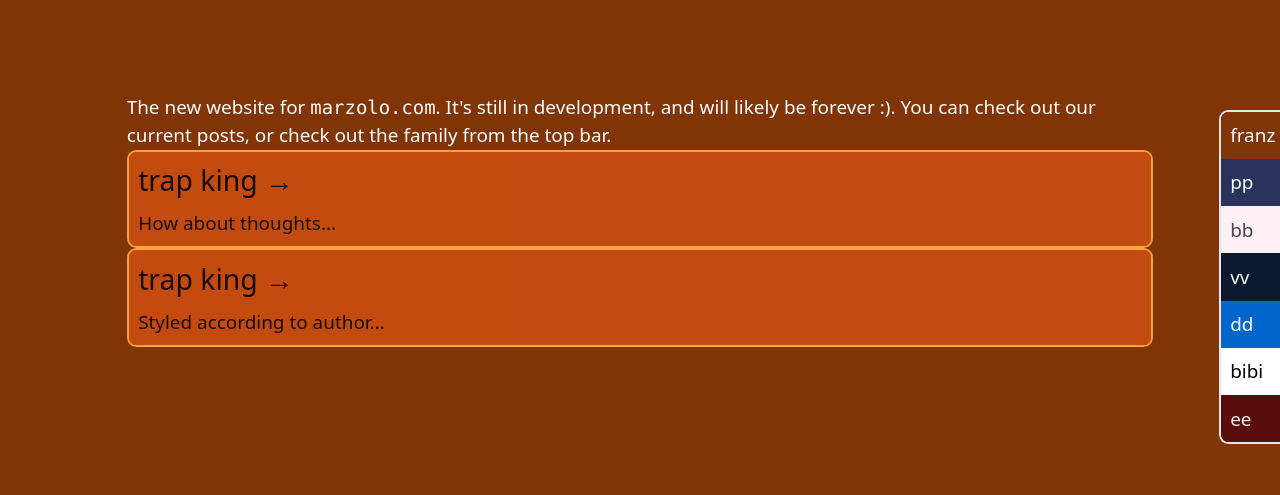
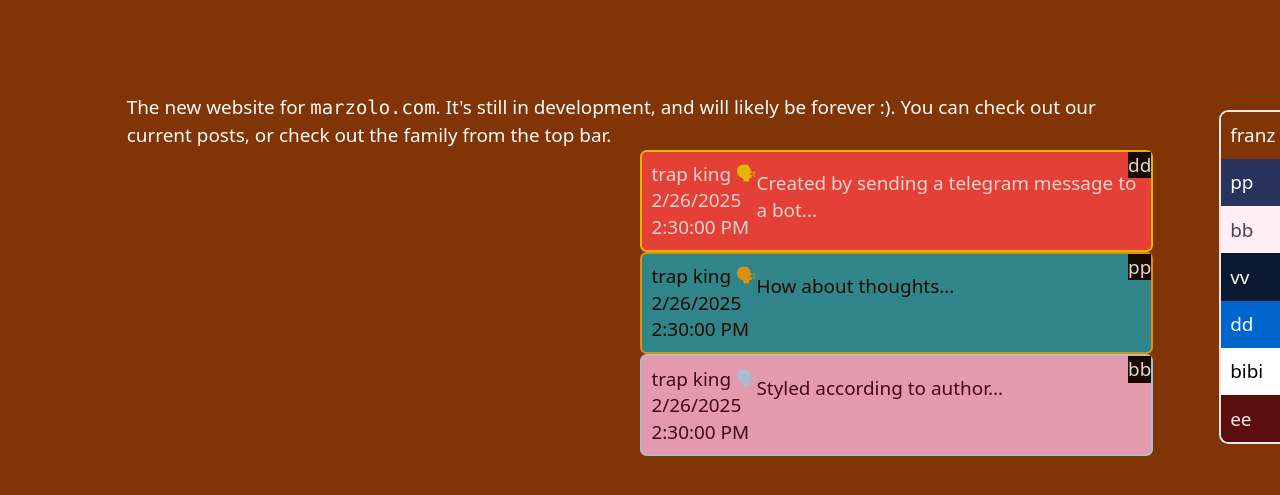
Before and after one commit to pollomarzo/web-marzolo, an Astro site: page / in a window 1280 px wide. Shown: the part 123-618 px from the top of the page. Built offline with nearby package versions, Linux system fonts and the light colour scheme; Astro itself is replaced by a stand-in of ours.

Commit message:
start on ThoughtCard component, refactor theme handling

```diff
--- a/src/components/ThemeButton.astro
+++ b/src/components/ThemeButton.astro
@@ -1,5 +1,5 @@
 ---
-import { ThemeConfig } from "../config/themes";
+import { type ThemeConfig } from "../config/themes";
 export interface Props {
     theme: ThemeConfig;
 }
--- /dev/null
+++ b/src/components/ThoughtCard.astro
@@ -0,0 +1,84 @@
+---
+import { themeInCssVar, type ThemeConfig } from "../config/themes";
+
+export interface Props {
+    author: string;
+    theme: ThemeConfig | string;
+    body: string;
+    emoji: string | null;
+    datetime: string;
+}
+
+const { author, theme, body, emoji, datetime } = Astro.props as Props;
+const [date, time] = new Date(datetime).toLocaleString("en-US").split(", ");
+---
+
+<li style={themeInCssVar(theme)} class="link-card" data-author={theme}>
+    <div class="d-flex flex-column">
+        <h3 class="whitespace-nowrap">
+            {author}
+            <span id="talk_emoji">🗣</span>
+        </h3>
+        <div>
+            <div>{date}</div>
+            <div>{time}</div>
+        </div>
+    </div>
+    <p>
+        {body}
+    </p>
+</li>
+<style>
+    .link-card {
+        list-style: none;
+        display: flex;
+        border: 2px solid var(--color-accent);
+        border-radius: 0.5rem;
+        transition: border-color 0.3s ease;
+        position: relative;
+    }
+    .link-card::before {
+        content: attr(data-author);
+        position: absolute;
+        top: 0px;
+        right: 0px;
+        background-color: black;
+        color: white;
+    }
+
+    .link-card:is(:hover, :focus-within) {
+        border-color: transparent;
+    }
+
+    .link-card {
+        width: 100%;
+        text-decoration: none;
+        line-height: 1.4;
+        padding: 0.5em 0.5em;
+        border-radius: 0.35rem;
+        color: var(--color-header-text);
+        background-color: var(--color-header);
+        opacity: 0.8;
+    }
+
+    h2 {
+        margin: 0;
+        transition: color 0.6s cubic-bezier(0.22, 1, 0.36, 1);
+    }
+
+    p {
+        margin-top: 0.5rem;
+        margin-bottom: 0;
+    }
+
+    #talk_emoji {
+        display: inline-block;
+        transition: transform 0.3s cubic-bezier(0.22, 1, 0.36, 1);
+        color: var(--color-accent);
+    }
+
+    .link-card:is(:hover, :focus-within) #talk_emoji {
+        will-change: transform;
+        transform: translateX(2px);
+    }
+</style>
--- a/src/config/themes.ts
+++ b/src/config/themes.ts
@@ -102,7 +102,7 @@ function isString(data: unknown): data is string {
     return typeof data === 'string';
 };
 
-export function applyTheme(theme: ThemeConfig | string) {
+export function getTheme(theme: ThemeConfig | string) {
     if (isString(theme)) {
         let t = themes.find((t) => t.class === theme)
         if (!t) {
@@ -111,12 +111,21 @@ export function applyTheme(theme: ThemeConfig | string) {
         }
         theme = t
     }
+    return theme
+}
+
+export function applyTheme(theme: ThemeConfig | string, parent = document.documentElement) {
+    theme = getTheme(theme)
     for (const [prop, value] of Object.entries(theme.colors)) {
-        document.documentElement.style.setProperty(prop, value);
-        document.documentElement.classList.remove(
-            ...themes.map((theme) => theme.class),
-        );
-        document.documentElement.classList.add(theme.class);
+        parent.style.setProperty(prop, value);
+        // if (parent === document.documentElement)
+        // document.documentElement.classList.remove(
+        //     ...themes.map((theme) => theme.class),
+        // );
+        // document.documentElement.classList.add(theme.class);
 
     }
 }
+export function themeInCssVar(theme: ThemeConfig | string) {
+    return Object.entries(getTheme(theme).colors).reduce((p, c) => p + `;${c[0]}:${c[1]}`, "")
+}
--- a/src/pages/index.astro
+++ b/src/pages/index.astro
@@ -3,6 +3,7 @@ import Card from "~/components/Card.astro";
 import Layout from "../layouts/Layout.astro";
 import { getCollection } from "astro:content";
 const thoughts = await getCollection("thoughts");
+import ThoughtCard from "~/components/ThoughtCard.astro";
 ---
 
 <Layout page="">
@@ -12,13 +13,25 @@ const thoughts = await getCollection("thoughts");
       >posts</a
     >, or check out the family from the top bar.
   </main>
+  <div id="thoughts_container" class="md:w-1/2 w-full self-end">
     <ul>
       {
         thoughts.map((t) => (
-        <Card href="" title={t.data.label} body={t.data.content} />
+          <ThoughtCard
+            author={t.data.label}
+            body={t.data.content}
+            theme={t.data.author}
+            emoji={null}
+            datetime={t.data.datetime}
+          />
         ))
       }
     </ul>
+  </div>
 </Layout>
 
-<style></style>
+<style>
+  /* #thoughts_container {
+    width: 50%;
+  } */
+</style>
--- /dev/null
+++ b/src/thoughts/2025-02/2025-02-18T00:00:00.json
@@ -0,0 +1,6 @@
+{
+    "author": "dd",
+    "label": "trap king",
+    "datetime": "2025-02-26T14:30:00Z",
+    "content": "Created by sending a telegram message to a bot..."
+}
--- a/src/thoughts/2025-02/2025-02-18T01:45:30.json
+++ b/src/thoughts/2025-02/2025-02-18T01:45:30.json
@@ -1,5 +1,5 @@
 {
-    "author": "Paolo",
+    "author": "pp",
     "label": "trap king",
     "datetime": "2025-02-26T14:30:00Z",
     "content": "How about thoughts..."
--- a/src/thoughts/2025-02/2025-02-18T01:46:40.json
+++ b/src/thoughts/2025-02/2025-02-18T01:46:40.json
@@ -1,5 +1,5 @@
 {
-    "author": "Paolo",
+    "author": "bb",
     "label": "trap king",
     "datetime": "2025-02-26T14:30:00Z",
     "content": "Styled according to author..."
```
Lines whose indentation alone changed are shown as unchanged.
